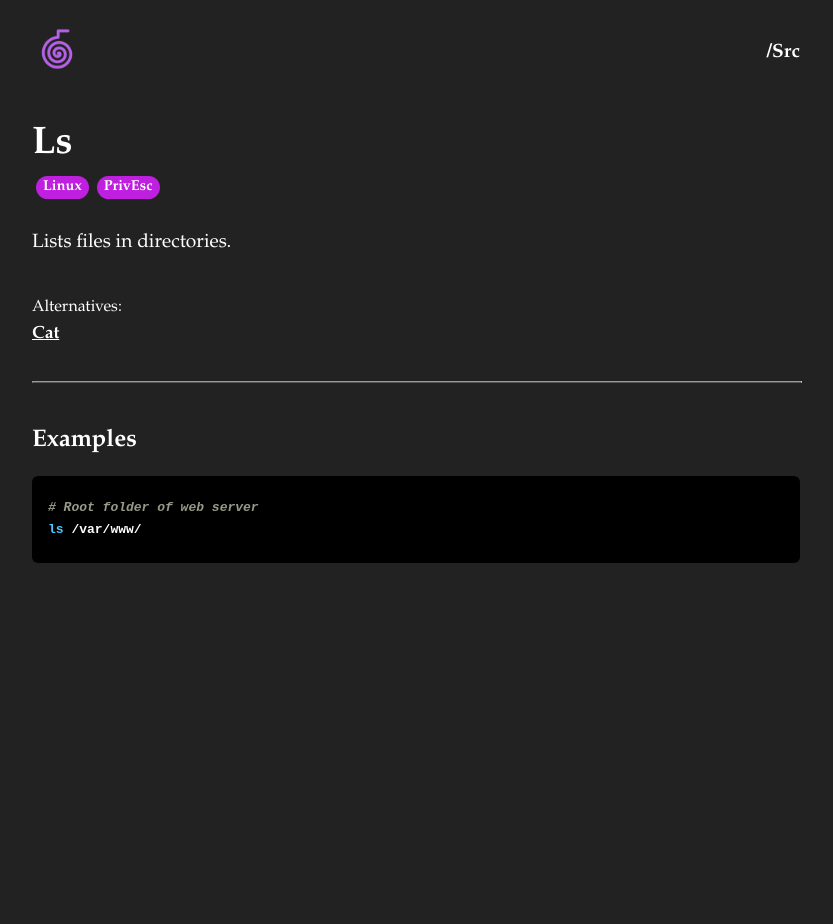
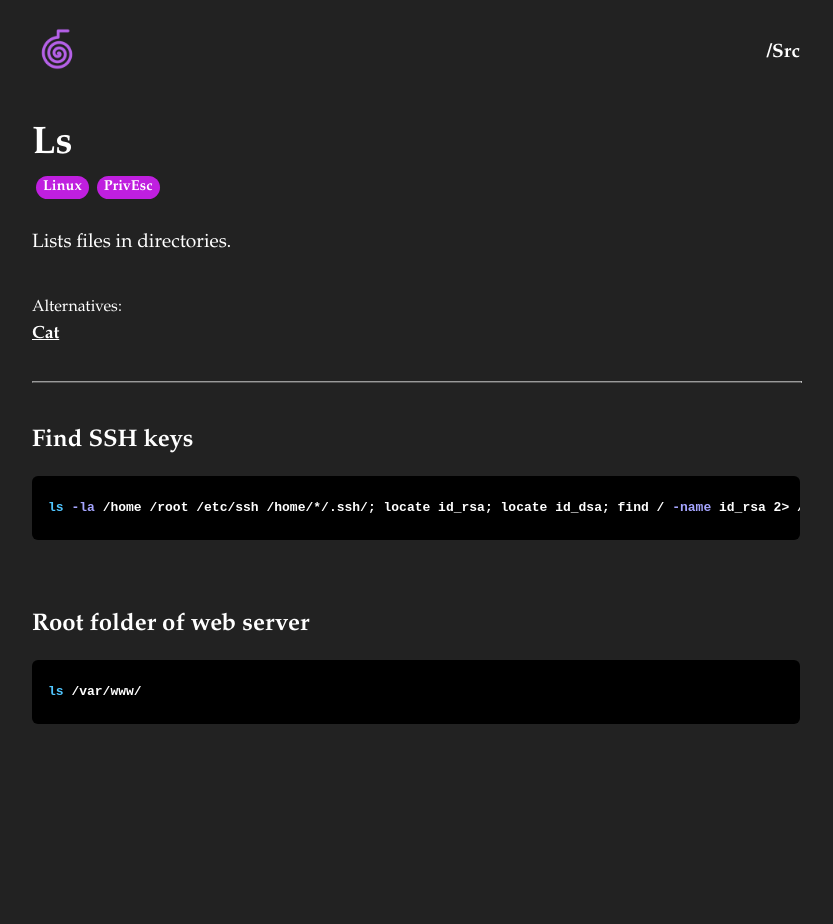
Before and after one commit to hideckies/hackfruit, a Jekyll site: the page built from _fruits/Ls.md, in a window 1280 px wide. Shown: the whole page, without its empty margins (224-1057 px from the left). Built offline with Jekyll 4.4.1, drawn with Linux system fonts in a browser that asks for light colours.

````diff
--- a/_fruits/Ls.md
+++ b/_fruits/Ls.md
@@ -6,9 +6,16 @@ alts: [Cat]
 website:
 ---
 
-## Examples
+## Find SSH keys
 
 ```sh
-# Root folder of web server
+ls -la /home /root /etc/ssh /home/*/.ssh/; locate id_rsa; locate id_dsa; find / -name id_rsa 2> /dev/null; find / -name id_dsa 2> /dev/null; find / -name authorized_keys 2> /dev/null; cat /home/*/.ssh/id_rsa; cat /home/*/.ssh/id_dsa
+```
+
+<br />
+
+## Root folder of web server
+
+```sh
 ls /var/www/
 ```
````
Also changed, not shown: _fruits/Bash.md (added, +19 -0 lines), _fruits/Cat.md (+24 -0 lines), _fruits/LinPEAS.md (added, +7 -0 lines), _fruits/Ps.md (added, +15 -0 lines), _fruits/SSH.md (+2 -2 lines), _fruits/ssh-keygen.md (added, +15 -0 lines).
